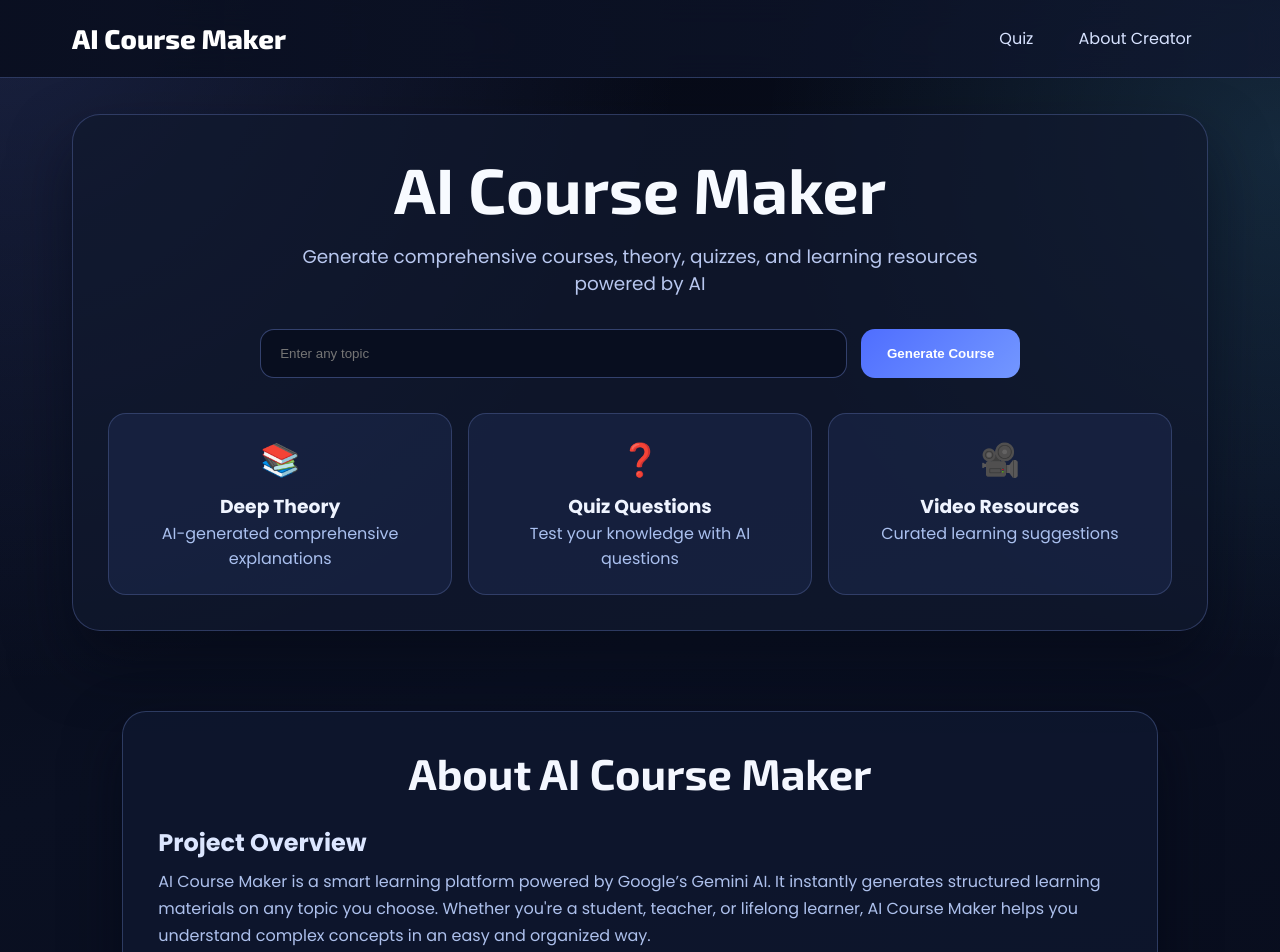
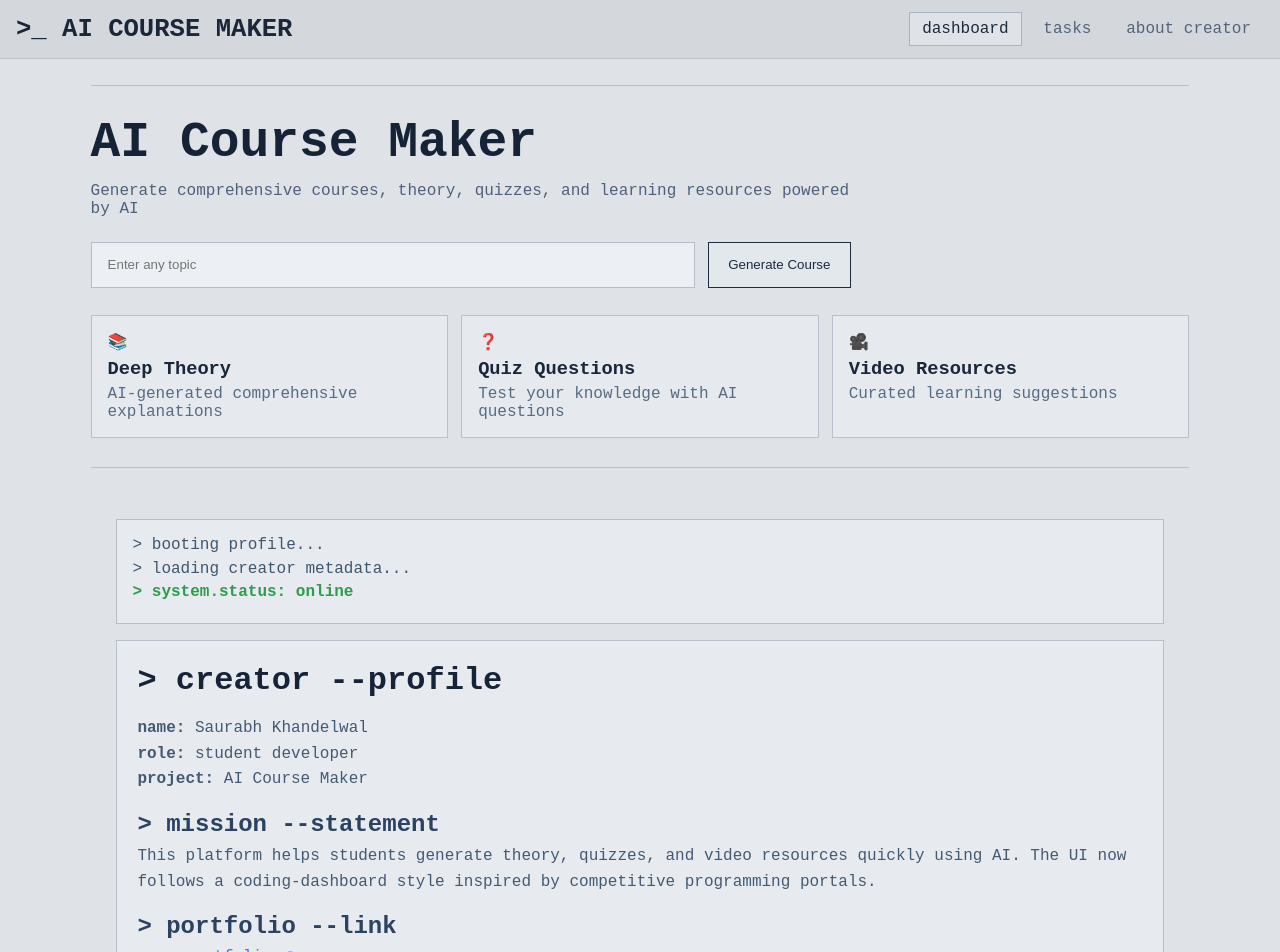
Before and after one commit to saurabhrjk/AICourseMaker, a React (Create React App) app: page / in a window 1280 px wide. Shown: the top 952 px of the page. Built offline with nearby package versions, Linux system fonts and the light colour scheme.

Commit message:
Revamp UI to coding-dashboard style and task-like quiz flow

```diff
--- a/src/components/AboutPage.css
+++ b/src/components/AboutPage.css
@@ -1,44 +1,48 @@
-.about-page {
-  min-height: 100vh;
-}
+.about-page { min-height: 100vh; }
 
 .about-container {
   max-width: 1100px;
   margin: 0 auto;
-  padding: 2rem;
+  padding: 1.6rem;
+}
+
+.about-terminal {
+  border: 1px solid #b6bec8;
+  background: #e7ebf0;
+  padding: 1rem;
+  margin-bottom: 1rem;
+}
+
+.terminal-line {
+  color: #3f566f;
+  margin-bottom: 0.35rem;
+}
+
+.terminal-ok {
+  color: #2d9c4c;
+  font-weight: 700;
 }
 
 .about-content {
-  border-radius: 24px;
-  background: rgba(15, 24, 48, 0.78);
-  border: 1px solid rgba(145, 173, 255, 0.25);
-  box-shadow: 0 25px 55px rgba(2, 6, 18, 0.55);
-  padding: 2.2rem;
+  border: 1px solid #b8c0cb;
+  background: #e7ebf0;
+  padding: 1.3rem;
 }
 
 .about-title {
-  font-family: 'Exo 2', sans-serif;
-  color: #f4f7ff;
-  font-size: clamp(1.9rem, 4vw, 2.7rem);
-  margin-bottom: 1.6rem;
-  text-align: center;
+  color: #172438;
+  margin-bottom: 1.1rem;
 }
 
-.about-section { margin-bottom: 1.6rem; }
+.about-section { margin-bottom: 1.1rem; }
+.about-section h2 { color: #2b4260; margin-bottom: 0.4rem; }
+.about-section p { color: #445a73; line-height: 1.6; }
 
-.about-section h2 {
-  color: #dce6ff;
-  margin-bottom: 0.5rem;
+.portfolio-link {
+  display: inline-block;
+  color: #2f7af3;
+  text-decoration: none;
+  border-bottom: 1px solid transparent;
 }
 
-.about-section p,
-.features-list li {
-  color: #adc0ec;
-  line-height: 1.7;
-}
-
-.features-list {
-  margin-left: 1.2rem;
-  display: grid;
-  gap: 0.5rem;
-}
+.portfolio-link:hover { border-color: #2f7af3; }
--- a/src/components/AboutPage.js
+++ b/src/components/AboutPage.js
@@ -5,35 +5,40 @@
   return (
     <div className="about-page">
       <div className="about-container">
+        <div className="about-terminal">
+          <p className="terminal-line">&gt; booting profile...</p>
+          <p className="terminal-line">&gt; loading creator metadata...</p>
+          <p className="terminal-line terminal-ok">&gt; system.status: online</p>
+        </div>
+
         <div className="about-content">
-          <h1 className="about-title">About AI Course Maker</h1>
+          <h1 className="about-title">&gt; creator --profile</h1>
 
           <div className="about-section">
-            <h2>Project Overview</h2>
+            <p><strong>name:</strong> Saurabh Khandelwal</p>
+            <p><strong>role:</strong> student developer</p>
+            <p><strong>project:</strong> AI Course Maker</p>
+          </div>
+
+          <div className="about-section">
+            <h2>&gt; mission --statement</h2>
             <p>
-              AI Course Maker is a smart learning platform powered by Google’s Gemini AI.
-              It instantly generates structured learning materials on any topic you choose.
-              Whether you're a student, teacher, or lifelong learner, AI Course Maker helps
-              you understand complex concepts in an easy and organized way.
+              This platform helps students generate theory, quizzes, and video resources quickly using AI.
+              The UI now follows a coding-dashboard style inspired by competitive programming portals.
             </p>
           </div>
 
           <div className="about-section">
-            <h2>Key Features</h2>
-            <ul className="features-list">
-              <li><strong>AI-Generated Theory:</strong> Instantly get clear and detailed explanations on any topic.</li>
-              <li><strong>Interactive Practice:</strong> Challenge yourself with AI-generated quiz questions.</li>
-              <li><strong>Smart Video Suggestions:</strong> Watch curated YouTube videos related to your topic.</li>
-              <li><strong>Modern Design:</strong> A clean, responsive, and user-friendly interface for all devices.</li>
-              <li><strong>Fast & Reliable:</strong> Generate complete course materials within seconds.</li>
-            </ul>
+            <h2>&gt; portfolio --link</h2>
+            <a
+              href="https://saurabhkhandelwal.site"
+              target="_blank"
+              rel="noopener noreferrer"
+              className="portfolio-link"
+            >
+              open portfolio ↗
+            </a>
           </div>
-
-
-
-
-
-
         </div>
       </div>
     </div>
--- a/src/components/HomePage.css
+++ b/src/components/HomePage.css
@@ -3,113 +3,86 @@
 }
 
 .homepage-container {
-  max-width: 1200px;
+  max-width: 1150px;
   margin: 0 auto;
-  padding: 2.25rem 2rem 3rem;
+  padding: 1.6rem;
 }
 
 .hero-section {
-  text-align: center;
-  padding: 2.2rem;
-  border-radius: 28px;
-  background: rgba(16, 24, 46, 0.75);
-  border: 1px solid rgba(138, 165, 255, 0.25);
-  box-shadow: 0 30px 60px rgba(4, 8, 20, 0.5);
+  border-top: 1px solid #b8c0cb;
+  border-bottom: 1px solid #b8c0cb;
+  padding: 1.8rem 0;
 }
 
 .hero-title {
-  font-family: 'Exo 2', sans-serif;
-  font-size: clamp(2.3rem, 5vw, 4rem);
-  color: #f7faff;
-  margin-bottom: 1rem;
+  font-size: clamp(2rem, 4vw, 3.1rem);
+  color: #162337;
+  margin-bottom: 0.7rem;
 }
 
 .hero-subtitle {
-  font-size: 1.15rem;
-  color: #b8c7ef;
-  margin: 0 auto 2rem;
-  max-width: 700px;
+  color: #4f617a;
+  margin-bottom: 1.5rem;
+  max-width: 760px;
 }
 
-.search-form {
-  margin: 2rem 0;
-}
+.search-form { margin: 1.1rem 0; }
 
 .input-container {
-  display: flex;
-  gap: 0.9rem;
+  display: grid;
+  grid-template-columns: 1fr auto;
+  gap: 0.8rem;
   max-width: 760px;
-  margin: 0 auto;
 }
 
 .homepage .topic-input {
-  flex: 1;
-  min-width: 260px;
-  padding: 1rem 1.2rem;
-  border-radius: 14px;
-  border: 1px solid rgba(132, 160, 255, 0.35);
-  background: rgba(8, 14, 31, 0.9);
-  color: #e8eeff;
-}
-
-.homepage .topic-input:focus {
-  outline: none;
-  border-color: #7090ff;
-  box-shadow: 0 0 0 4px rgba(110, 139, 255, 0.2);
+  width: 100%;
+  padding: 0.9rem 1rem;
+  border: 1px solid #b4bdc8;
+  background: #ecf0f4;
+  color: #1d2b3e;
 }
 
 .generate-btn {
-  padding: 1rem 1.6rem;
-  border: 0;
-  border-radius: 14px;
-  color: white;
-  font-weight: 600;
-  background: linear-gradient(135deg, #4f6eff 0%, #7397ff 100%);
-  display: flex;
-  gap: 0.5rem;
+  border: 1px solid #1c2b3f;
+  background: #e3e8ed;
+  color: #1c2b3f;
+  padding: 0.85rem 1.2rem;
+  cursor: pointer;
+  display: inline-flex;
   align-items: center;
-  cursor: pointer;
+  gap: 0.35rem;
 }
 
-.generate-btn:disabled { opacity: 0.7; }
-
-.error-message {
-  color: #ffb6be;
-  margin-top: 1rem;
-}
-
-.spinner {
-  width: 16px;
-  height: 16px;
-  border-radius: 50%;
-  border: 2px solid rgba(255, 255, 255, 0.35);
-  border-top-color: #fff;
-  animation: spin 0.8s linear infinite;
-}
+.error-message { color: #b33a3a; margin-top: 0.5rem; }
 
 .features {
-  margin-top: 2.2rem;
+  margin-top: 1.7rem;
   display: grid;
-  grid-template-columns: repeat(auto-fit, minmax(220px, 1fr));
-  gap: 1rem;
+  grid-template-columns: repeat(auto-fit, minmax(210px, 1fr));
+  gap: 0.8rem;
 }
 
 .feature-card {
-  border-radius: 18px;
-  background: rgba(25, 36, 70, 0.72);
-  border: 1px solid rgba(145, 173, 255, 0.22);
-  padding: 1.4rem;
+  border: 1px solid #b7c0cc;
+  background: #e6eaef;
+  padding: 1rem;
 }
 
-.feature-card h3 { color: #eff4ff; }
-.feature-card p { color: #aac0ef; }
-.feature-icon { font-size: 2rem; margin-bottom: 0.5rem; }
+.feature-card h3 { color: #19273b; margin: 0.35rem 0; }
+.feature-card p { color: #576b84; }
+
+.spinner {
+  width: 14px;
+  height: 14px;
+  border: 2px solid #9ca8b6;
+  border-top-color: #1f2d41;
+  border-radius: 50%;
+  animation: spin 0.8s linear infinite;
+}
 
 @keyframes spin { to { transform: rotate(360deg); } }
 
 @media (max-width: 768px) {
-  .homepage-container { padding: 1rem; }
-  .hero-section { padding: 1.5rem 1rem; }
-  .input-container { flex-direction: column; }
-  .generate-btn { justify-content: center; }
+  .input-container { grid-template-columns: 1fr; }
 }
--- a/src/components/Navbar.css
+++ b/src/components/Navbar.css
@@ -2,56 +2,43 @@
   position: sticky;
   top: 0;
   z-index: 1000;
-  backdrop-filter: blur(14px);
-  background: linear-gradient(90deg, rgba(8, 13, 29, 0.86), rgba(16, 24, 48, 0.78));
-  border-bottom: 1px solid rgba(132, 160, 255, 0.28);
+  background: #d4d8dd;
+  border-bottom: 1px solid #bac2cb;
 }
 
 .navbar-container {
-  max-width: 1200px;
+  max-width: 1300px;
   margin: 0 auto;
-  padding: 1rem 2rem;
+  padding: 0.75rem 1rem;
   display: flex;
   justify-content: space-between;
   align-items: center;
+  gap: 1rem;
 }
 
 .navbar-brand {
-  color: #fff;
-  font-family: 'Exo 2', sans-serif;
   text-decoration: none;
-  font-size: 1.7rem;
-  font-weight: 800;
+  color: #1b2738;
+  font-size: 1.6rem;
+  font-weight: 700;
 }
 
 .nav-links {
   display: flex;
-  gap: 0.8rem;
+  gap: 0.55rem;
+  flex-wrap: wrap;
 }
 
 .nav-links a {
-  color: #d7e2ff;
   text-decoration: none;
-  padding: 0.55rem 0.95rem;
-  border-radius: 999px;
+  color: #52637b;
   border: 1px solid transparent;
+  padding: 0.45rem 0.75rem;
 }
 
 .nav-links a:hover,
 .nav-links a.active {
-  color: #fff;
-  background: rgba(110, 139, 255, 0.2);
-  border-color: rgba(159, 180, 255, 0.5);
+  color: #1c2a3d;
+  border-color: #aab4c1;
+  background: #dfe3e8;
 }
-
-@media (max-width: 768px) {
-  .navbar-container {
-    padding: 0.8rem 1rem;
-    flex-wrap: wrap;
-  }
-
-  .nav-links {
-    width: 100%;
-    justify-content: flex-end;
-  }
-}
--- a/src/components/Navbar.js
+++ b/src/components/Navbar.js
@@ -8,12 +8,11 @@
   return (
     <nav className="navbar">
       <div className="navbar-container">
-        <Link to="/" className="navbar-brand">
-          AI Course Maker
-        </Link>
+        <Link to="/" className="navbar-brand">{'>_ AI COURSE MAKER'}</Link>
         <div className="nav-links">
-          <Link to="/quiz" className={location.pathname === '/quiz' ? 'active' : ''}>Quiz</Link>
-          <a href="https://saurabhkhandelwal.site">About Creator</a>
+          <Link to="/" className={location.pathname === '/' ? 'active' : ''}>dashboard</Link>
+          <Link to="/quiz" className={location.pathname === '/quiz' ? 'active' : ''}>tasks</Link>
+          <Link to="/about" className={location.pathname === '/about' ? 'active' : ''}>about creator</Link>
         </div>
       </div>
     </nav>
--- a/src/components/QuizPage.js
+++ b/src/components/QuizPage.js
@@ -256,14 +256,14 @@
     <div className="quiz-page">
       <Navbar />
       <div className="quiz-container">
-        <h1 className="quiz-title">Quiz Center</h1>
-        <p className="quiz-subtitle">Create live quizzes, join ongoing quizzes, and review past leaderboard results.</p>
+        <h1 className="quiz-title">&gt; tasks --challenge-board</h1>
+        <p className="quiz-subtitle">Create live quizzes, join running quizzes, and track rankings.</p>
 
         {playingQuiz && (
           <div className="quiz-player card">
             <div className="quiz-player-head">
-              <h2>{playingQuiz.topic} ({playingQuiz.difficulty})</h2>
-              <span className="timer-chip">Time Left: {formatCountdown(timeLeft)}</span>
+              <h2>[ task ] {playingQuiz.topic} ({playingQuiz.difficulty})</h2>
+              <span className="timer-chip">time_left: {formatCountdown(timeLeft)}</span>
             </div>
             {playingQuiz.questions.map((question, index) => (
               <div key={question.id} className="question-block">
@@ -302,15 +302,15 @@
             {playError && <p className="error-message play-error">{playError}</p>}
 
             <div className="tabs-row">
-              <button className={`tab-btn ${activeTab === 'live' ? 'active' : ''}`} onClick={() => setActiveTab('live')}>Live Quiz</button>
-              <button className={`tab-btn ${activeTab === 'past' ? 'active' : ''}`} onClick={() => setActiveTab('past')}>Past Quiz</button>
-              <button className={`tab-btn ${activeTab === 'create' ? 'active' : ''}`} onClick={() => setActiveTab('create')}>Make a Quiz</button>
+              <button className={`tab-btn ${activeTab === 'live' ? 'active' : ''}`} onClick={() => setActiveTab('live')}>[ Available ]</button>
+              <button className={`tab-btn ${activeTab === 'past' ? 'active' : ''}`} onClick={() => setActiveTab('past')}>[ Completed ]</button>
+              <button className={`tab-btn ${activeTab === 'create' ? 'active' : ''}`} onClick={() => setActiveTab('create')}>[ Make Task ]</button>
             </div>
 
             {activeTab === 'live' && (
               <div className="tab-panel">
                 <div className="name-field-row">
-                  <label htmlFor="playerName">Player Name</label>
+                  <label htmlFor="playerName">participant_name</label>
                   <input
                     id="playerName"
                     type="text"
@@ -321,26 +321,26 @@
                   />
                 </div>
                 {!liveQuizzes.length ? (
-                  <p className="empty-state">No live quiz right now. Create one from “Make a Quiz”.</p>
+                  <p className="empty-state">no active task available.</p>
                 ) : (
                   <div className="quiz-grid">
                     {liveQuizzes.map((quiz) => {
                       const alreadyAttempted = hasAlreadyAttempted(quiz);
 
                       return (
-                        <div key={quiz.id} className="card">
-                          <h3>{quiz.topic}</h3>
-                          <p><strong>Difficulty:</strong> {quiz.difficulty}</p>
-                          <p><strong>Questions:</strong> {quiz.questionCount}</p>
-                          <p><strong>Ends:</strong> {new Date(quiz.endsAt).toLocaleString()}</p>
+                        <div key={quiz.id} className="card quiz-task-card">
+                          <h3>[ ] {quiz.topic}</h3>
+                          <p><strong>difficulty:</strong> {quiz.difficulty}</p>
+                          <p><strong>questions:</strong> {quiz.questionCount}</p>
+                          <p><strong>ends_at:</strong> {new Date(quiz.endsAt).toLocaleString()}</p>
                           <button
                             className="primary-btn"
                             onClick={() => startQuiz(quiz)}
                             disabled={alreadyAttempted}
                           >
-                            {alreadyAttempted ? 'Already Attempted' : 'Join Live Quiz'}
+                            {alreadyAttempted ? 'already attempted' : 'start task'}
                           </button>
-                          <button className="secondary-btn" onClick={() => setSelectedLeaderboardQuizId(quiz.id)}>View Leaderboard</button>
+                          <button className="secondary-btn" onClick={() => setSelectedLeaderboardQuizId(quiz.id)}>view leaderboard</button>
                         </div>
                       );
                     })}
@@ -352,16 +352,16 @@
             {activeTab === 'past' && (
               <div className="tab-panel">
                 {!pastQuizzes.length ? (
-                  <p className="empty-state">No past quizzes yet. Completed quizzes appear here.</p>
+                  <p className="empty-state">no completed task yet.</p>
                 ) : (
                   <div className="quiz-grid">
                     {pastQuizzes.map((quiz) => (
-                      <div key={quiz.id} className="card">
-                        <h3>{quiz.topic}</h3>
-                        <p><strong>Difficulty:</strong> {quiz.difficulty}</p>
-                        <p><strong>Questions:</strong> {quiz.questionCount}</p>
-                        <p><strong>Ended:</strong> {new Date(quiz.endsAt).toLocaleString()}</p>
-                        <button className="secondary-btn" onClick={() => setSelectedLeaderboardQuizId(quiz.id)}>View Leaderboard</button>
+                      <div key={quiz.id} className="card quiz-task-card">
+                        <h3>[✓] {quiz.topic}</h3>
+                        <p><strong>difficulty:</strong> {quiz.difficulty}</p>
+                        <p><strong>questions:</strong> {quiz.questionCount}</p>
+                        <p><strong>ended:</strong> {new Date(quiz.endsAt).toLocaleString()}</p>
+                        <button className="secondary-btn" onClick={() => setSelectedLeaderboardQuizId(quiz.id)}>view leaderboard</button>
                       </div>
                     ))}
                   </div>
@@ -372,8 +372,8 @@
             {activeTab === 'create' && (
               <div className="tab-panel create-tab-panel">
                 <form className="create-form card" onSubmit={handleCreateQuiz}>
-                  <h3>Create a Live Quiz</h3>
-                  <label>Quiz Topic</label>
+                  <h3>&gt; make --new-task</h3>
+                  <label>Task Topic</label>
                   <input
                     type="text"
                     className="topic-input"
@@ -405,7 +405,7 @@
                     onChange={(event) => setQuizForm((prev) => ({ ...prev, questionCount: event.target.value }))}
                   />
 
-                  <label>Quiz Ends In (minutes)</label>
+                  <label>Task Ends In (minutes)</label>
                   <input
                     type="number"
                     min="1"
@@ -417,7 +417,7 @@
 
                   {createError && <p className="error-message">{createError}</p>}
                   <button type="submit" className="primary-btn" disabled={isCreatingQuiz}>
-                    {isCreatingQuiz ? 'Creating Quiz...' : 'Create Quiz'}
+                    {isCreatingQuiz ? 'creating task...' : 'create task'}
                   </button>
                 </form>
               </div>
@@ -425,23 +425,23 @@
 
             {selectedLeaderboardQuiz && (
               <div className="leaderboard card">
-                <h3>{selectedLeaderboardQuiz.topic} Leaderboard</h3>
+                <h3>&gt; leaderboard --{selectedLeaderboardQuiz.topic}</h3>
                 {!selectedLeaderboardQuiz.leaderboard?.length ? (
-                  <p className="empty-state">No attempts yet.</p>
+                  <p className="empty-state">no attempts yet.</p>
                 ) : (
                   <table>
                     <thead>
                       <tr>
-                        <th>Rank</th>
-                        <th>Name</th>
-                        <th>Score</th>
-                        <th>Submitted</th>
+                        <th>rank</th>
+                        <th>name</th>
+                        <th>score</th>
+                        <th>submitted</th>
                       </tr>
                     </thead>
                     <tbody>
                       {selectedLeaderboardQuiz.leaderboard.map((entry, index) => (
                         <tr key={entry.id}>
-                          <td>{index + 1}</td>
+                          <td>#{index + 1}</td>
                           <td>{entry.name}</td>
                           <td>{entry.score}/{entry.total}</td>
                           <td>{new Date(entry.submittedAt).toLocaleString()}</td>
--- a/src/index.css
+++ b/src/index.css
@@ -4,29 +4,15 @@
   box-sizing: border-box;
 }
 
-:root {
-  --bg-main: #070b1a;
-  --bg-surface: rgba(15, 23, 45, 0.72);
-  --bg-surface-soft: rgba(32, 46, 84, 0.45);
-  --text-main: #e8eeff;
-  --text-muted: #9eb0db;
-  --accent: #6e8bff;
-  --accent-strong: #4f6eff;
-  --border: rgba(145, 173, 255, 0.25);
-}
-
 body {
-  font-family: 'Poppins', -apple-system, BlinkMacSystemFont, 'Segoe UI', 'Roboto', sans-serif;
+  font-family: 'Space Mono', 'JetBrains Mono', 'Fira Code', monospace;
   -webkit-font-smoothing: antialiased;
   -moz-osx-font-smoothing: grayscale;
-  background:
-    radial-gradient(circle at 0% 0%, rgba(110, 139, 255, 0.18), transparent 35%),
-    radial-gradient(circle at 100% 10%, rgba(99, 210, 255, 0.14), transparent 28%),
-    linear-gradient(165deg, #060914 0%, #0a1022 45%, #070b1a 100%);
-  color: var(--text-main);
+  background: #dfe3e8;
+  color: #1f2c3f;
   min-height: 100vh;
 }
 
 code {
-  font-family: source-code-pro, Menlo, Monaco, Consolas, 'Courier New', monospace;
+  font-family: 'JetBrains Mono', Menlo, Monaco, Consolas, 'Courier New', monospace;
 }
```
Also changed, not shown: src/components/QuizPage.css (+90 -47 lines), src/components/ResultsPage.css (+43 -37 lines).
